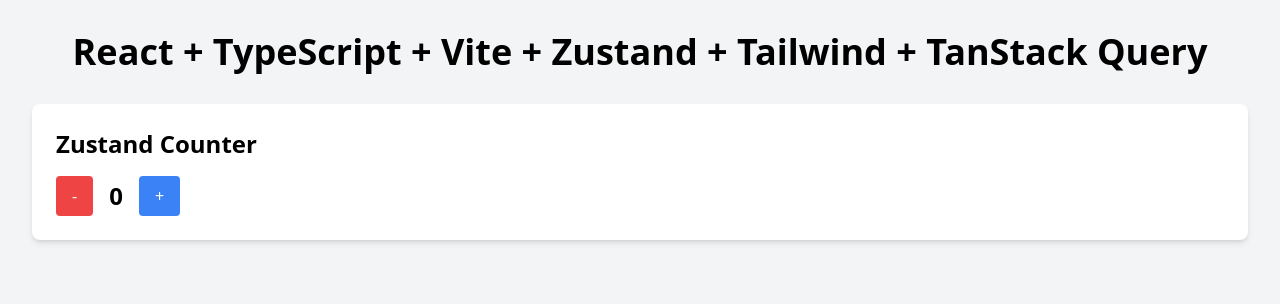
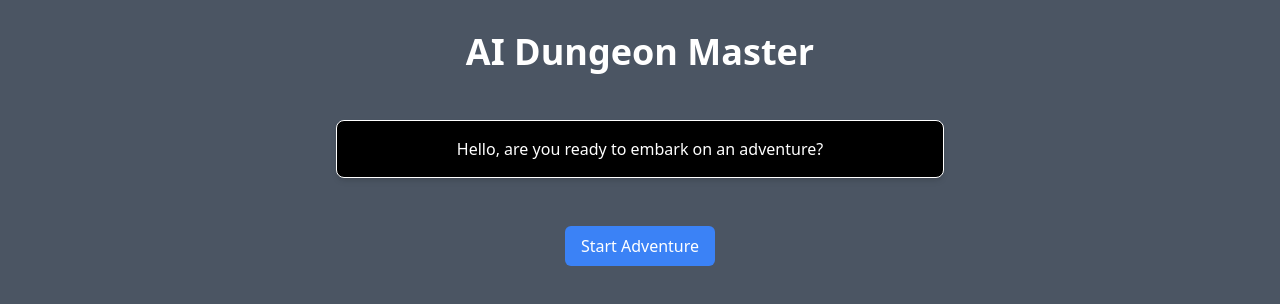
Before and after one commit to mxmzigzag/ai-dungeon-master, a React app in the folder frontend/: page / in a window 1280 px wide. Shown: the top 304 px of the page. Built offline with nearby package versions, Linux system fonts and the light colour scheme; the HTML template or start-up script is replaced by a standard one.

Commit message:
FE: concept of hello screen

```diff
--- a/frontend/src/App.tsx
+++ b/frontend/src/App.tsx
@@ -1,34 +1,18 @@
-import { useAppStore } from './stores/useAppStore'
+import { StorytellingPanel } from "./components/StorytellingPanel/StorytellingPanel"
 
 function App() {
-  const { count, increment, decrement } = useAppStore()
-
   return (
-    <div className="min-h-screen bg-gray-100">
-      <div className="container mx-auto p-8">
-        <h1 className="text-4xl font-bold text-center mb-8">
-          React + TypeScript + Vite + Zustand + Tailwind + TanStack Query
+    <div className="min-h-screen bg-gray-600">
+      <div className="container mx-auto p-8 flex flex-col items-center justify-center gap-12">
+        <h1 className="text-4xl font-bold text-center text-white">
+          AI Dungeon Master
         </h1>
 
-        {/* Zustand Counter Example */}
-        <div className="bg-white p-6 rounded-lg shadow-md mb-8">
-          <h2 className="text-2xl font-semibold mb-4">Zustand Counter</h2>
-          <div className="flex items-center space-x-4">
-            <button
-              onClick={decrement}
-              className="px-4 py-2 bg-red-500 text-white rounded hover:bg-red-600"
-            >
-              -
-            </button>
-            <span className="text-2xl font-bold">{count}</span>
-            <button
-              onClick={increment}
-              className="px-4 py-2 bg-blue-500 text-white rounded hover:bg-blue-600"
-            >
-              +
-            </button>
-          </div>
-        </div>
+        <StorytellingPanel text="Hello, are you ready to embark on an adventure?" />
+
+        <button className="bg-blue-500 text-white px-4 py-2 rounded-md">
+          Start Adventure
+        </button>
       </div>
     </div>
   )
--- /dev/null
+++ b/frontend/src/components/Setup/Setup.tsx
@@ -0,0 +1,9 @@
+const Setup = () => {
+  return (
+    <div>
+        <h1>Setup</h1>
+    </div>
+  )
+}
+
+export { Setup };
--- /dev/null
+++ b/frontend/src/components/Setup/index.ts
@@ -0,0 +1 @@
+export * from './Setup';
--- /dev/null
+++ b/frontend/src/components/StorytellingPanel/StorytellingPanel.props.ts
@@ -0,0 +1,5 @@
+interface IStorytellingPanelProps {
+  text: string;
+}
+
+export type { IStorytellingPanelProps };
--- /dev/null
+++ b/frontend/src/components/StorytellingPanel/StorytellingPanel.tsx
@@ -0,0 +1,14 @@
+import type { FC } from "react";
+import type { IStorytellingPanelProps } from "./StorytellingPanel.props";
+
+const StorytellingPanel:FC<IStorytellingPanelProps> = ({ text }) => {
+  return (
+    <div className="bg-black rounded-lg shadow-md p-4 border border-white w-1/2 mx-auto text-center">
+      <div className="text-white">
+        <p>{text}</p>
+      </div>
+    </div>
+  )
+}
+
+export { StorytellingPanel };
--- /dev/null
+++ b/frontend/src/components/StorytellingPanel/index.ts
@@ -0,0 +1 @@
+export * from './StorytellingPanel';
```
